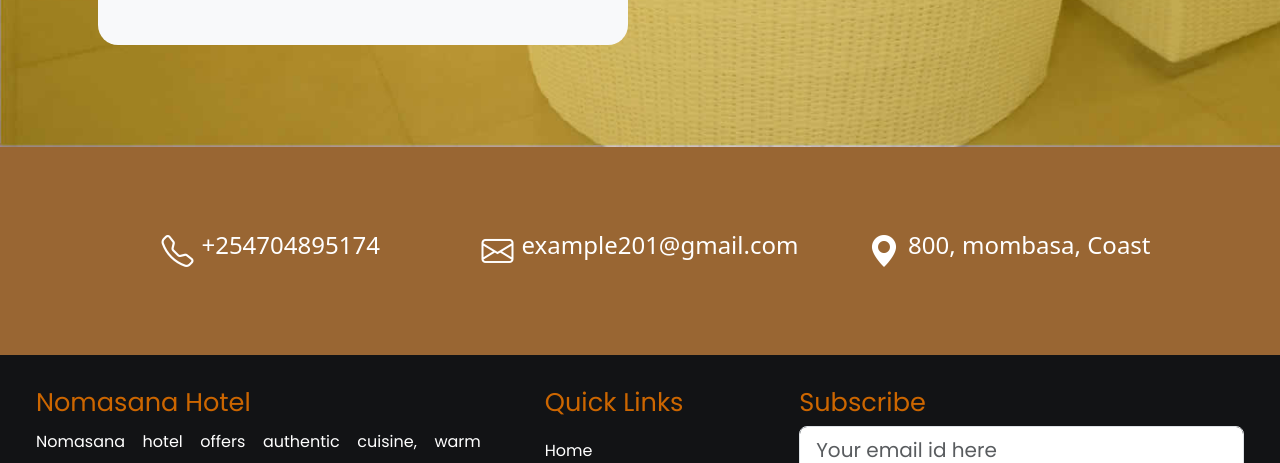
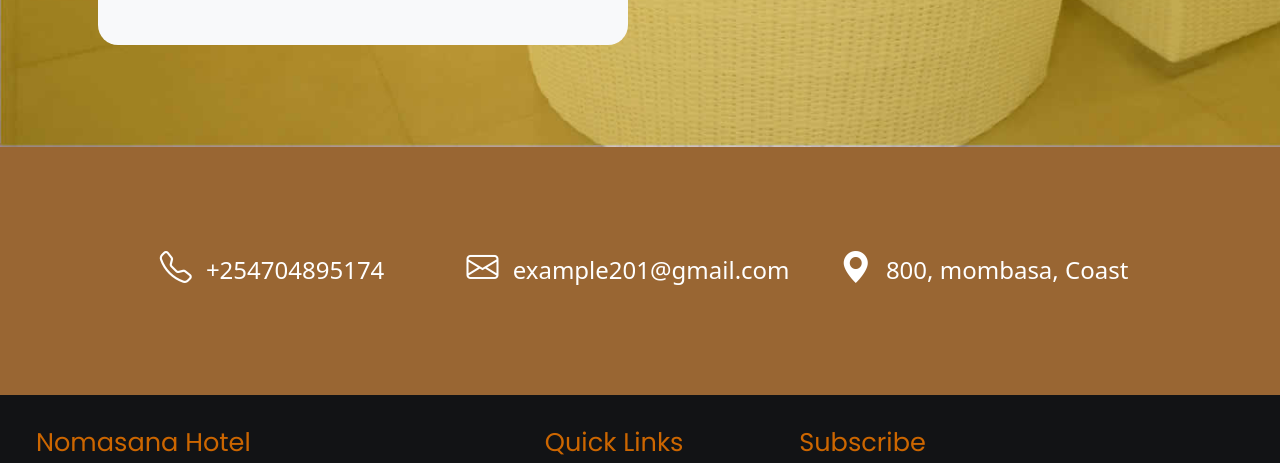
Before and after one commit to Mohammed-009/Hotel_site, a plain HTML site: page index.html in a window 1280 px wide. Shown: the part 6353-6816 px from the top of the page. Drawn offline with nearby package versions, Linux system fonts and the light colour scheme.

Commit message:
Update index.html

```diff
--- a/index.html
+++ b/index.html
@@ -526,8 +526,30 @@
       </div>
     </section>
 
-    <!-- #################################### sub-contact section ########################################### -->
-    <section class="text-center py-5 contact-details">
+
+  <!-- #################################### sub-contact section ########################################### -->
+      <section class="py-5 contact-details">
+        <div class="container h-100 d-flex align-items-center">
+          <div class="row w-100 text-center fs-4">
+            <div class="col-xl mb-2 text-white">
+              <i class="bi bi-telephone fs-2 me-2"></i>
+              +254704895174
+            </div>
+            <div class="col-xl mb-2 text-white">
+              <i class="bi bi-envelope fs-2 me-2"></i>
+              example201@gmail.com
+            </div>
+            <div class="col-xl text-white">
+              <i class="bi bi-geo-alt-fill fs-2 me-2"></i>
+              800, mombasa, Coast
+            </div>
+          </div>
+        </div>
+      </section>
+
+
+
+    <!-- <section class="text-center py-5 contact-details">
       <div class="container">
         <div class="row justify-content-center">
           <div class="col-12 col-lg-4">
@@ -562,7 +584,7 @@
           </div>
         </div>
       </div>
-    </section>
+    </section> -->
 
     <!-- #################################### Footer section ########################################### -->
     <section>
```
